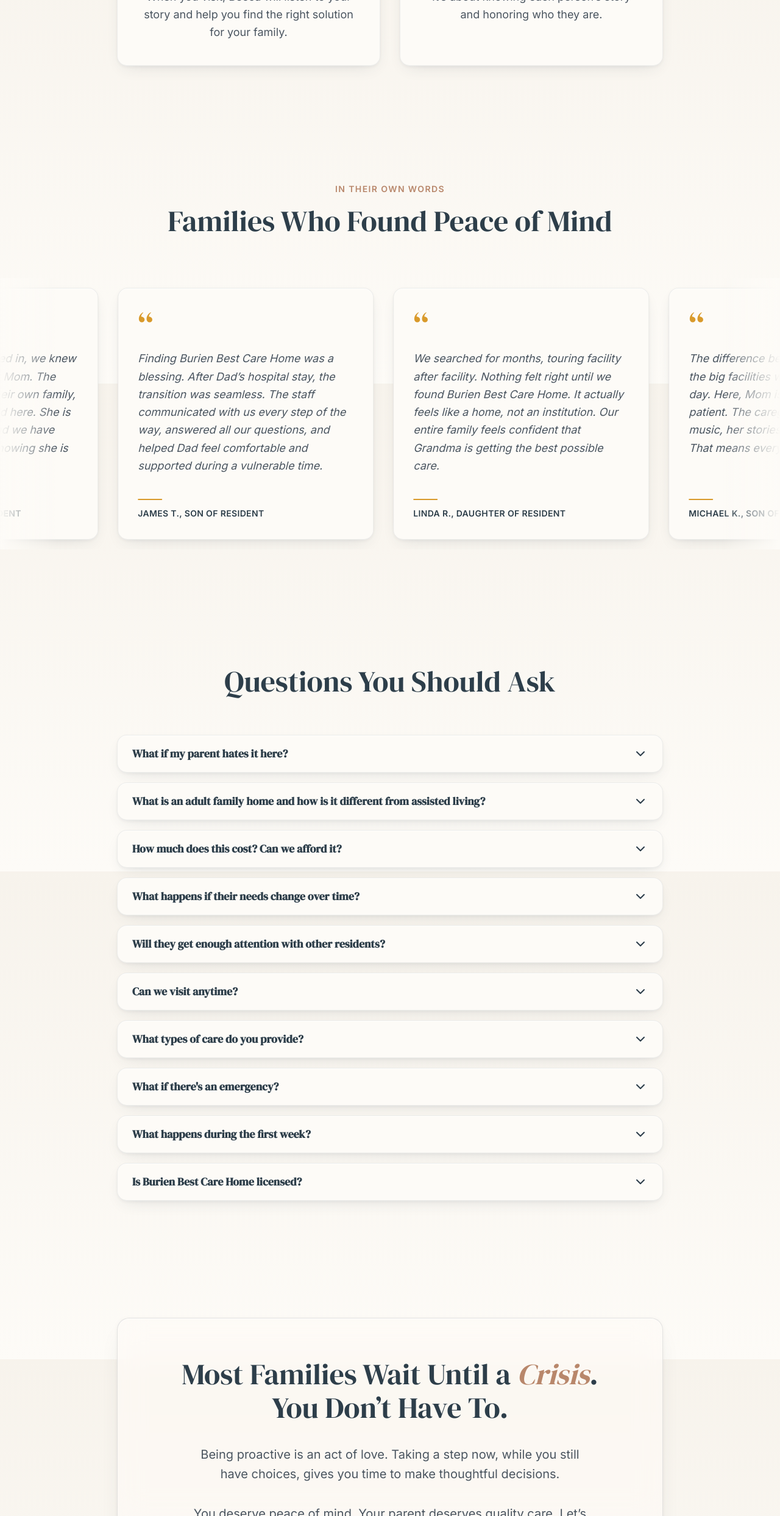
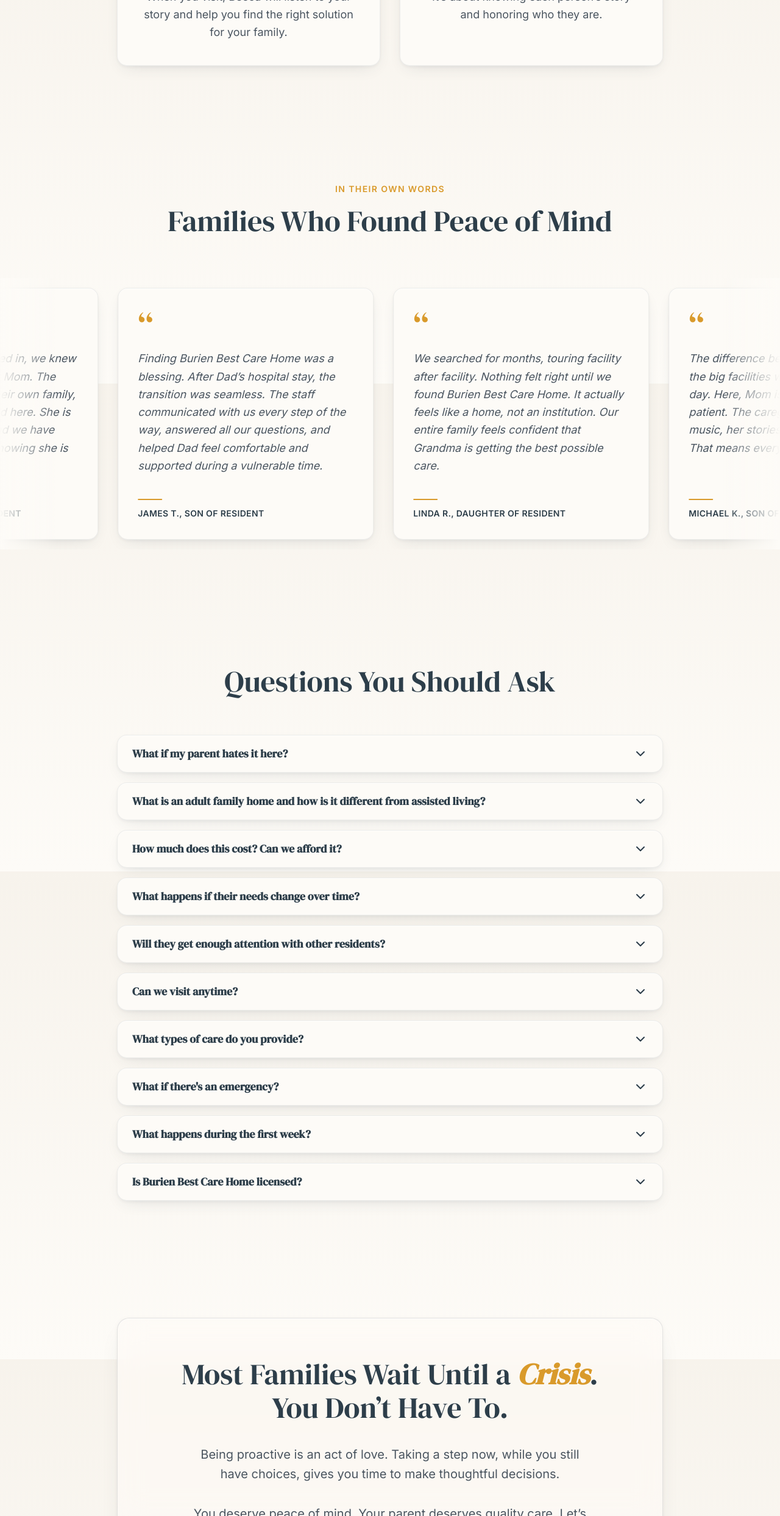
Before and after one commit to YourNextStepTeam/burienbestcarehome-site, a Next.js app in the folder nextjs-site/: page / in a window 1280 px wide. Shown: the part 7371-9857 px from the top of the page at 61% size. Built offline with nearby package versions, Linux system fonts and the light colour scheme.

Commit message:
Fix leftover terracotta accents: 'In Their Own Words' eyebrow + 'Crisis' italic now sunshine

```diff
--- a/nextjs-site/src/app/page.tsx
+++ b/nextjs-site/src/app/page.tsx
@@ -636,7 +636,7 @@ export default function Home() {
         <section id="testimonials" className="py-16 sm:py-20 lg:py-24 bg-transparent overflow-hidden">
           <div className="max-w-6xl mx-auto px-4 sm:px-6 lg:px-8">
             <div className="text-center mb-12 sm:mb-16">
-              <p className="uppercase tracking-widest text-sm font-semibold text-terracotta mb-3">In Their Own Words</p>
+              <p className="uppercase tracking-widest text-sm font-semibold text-[color:var(--color-sunshine-deep)] mb-3">In Their Own Words</p>
               <h2 className="font-serif text-3xl sm:text-4xl lg:text-5xl font-normal text-forest leading-tight">
                 Families Who Found Peace of&nbsp;Mind
               </h2>
@@ -665,7 +665,7 @@ export default function Home() {
         <section className="py-16 sm:py-20 lg:py-24 px-4 sm:px-6 lg:px-8 bg-transparent">
           <div className="max-w-4xl mx-auto glass-panel p-8 sm:p-12 lg:p-16 text-center space-y-8">
             <h2 className="font-serif text-3xl sm:text-4xl lg:text-5xl font-normal text-forest leading-[1.15]">
-              Most Families Wait Until a&nbsp;<span className="text-terracotta italic">Crisis</span>.
+              Most Families Wait Until a&nbsp;<span className="text-[color:var(--color-sunshine-deep)] italic font-semibold">Crisis</span>.
               <br />
               You Don&rsquo;t Have&nbsp;To.
             </h2>
```
